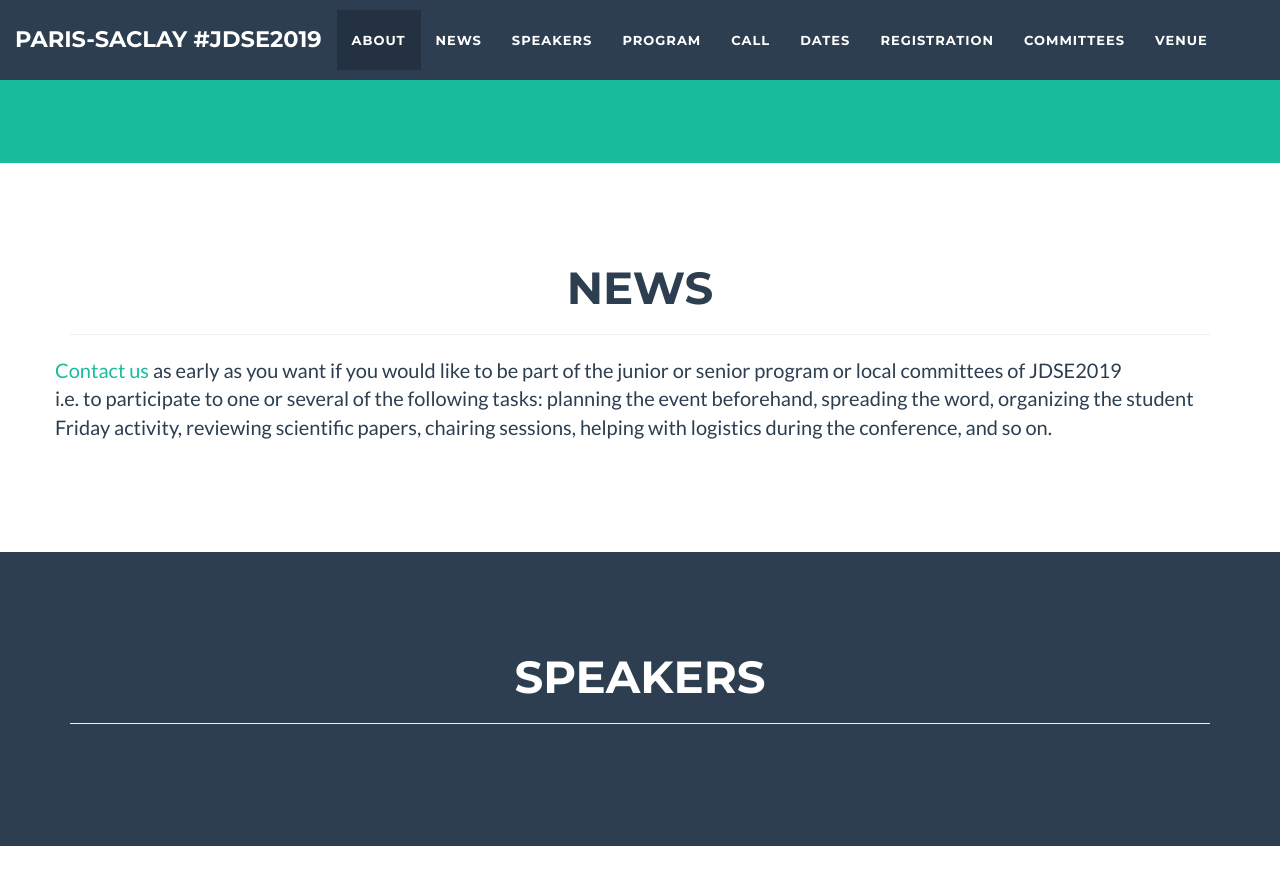
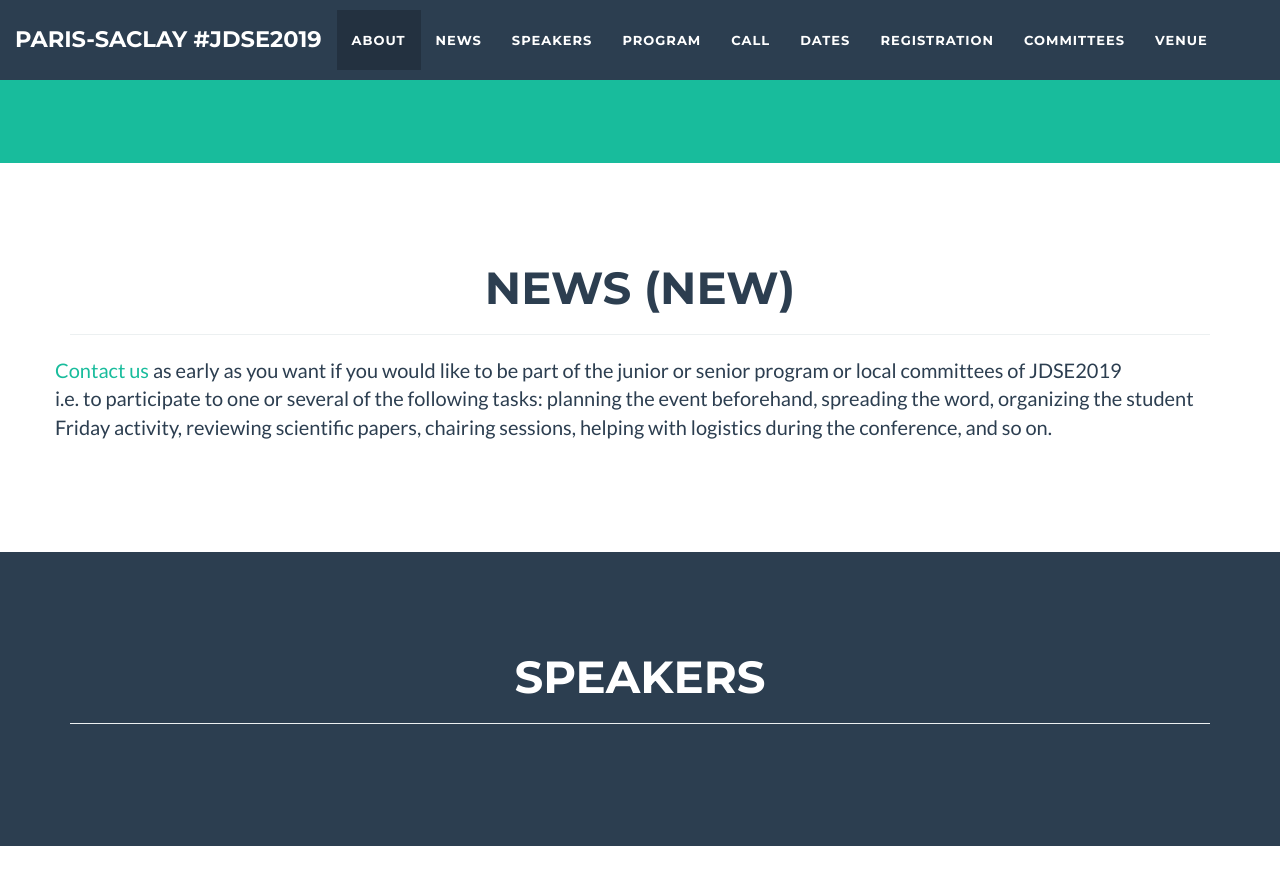
Before and after one commit to jdse-paris/jDSE2019, a Jekyll site: the page built from index.html, in a window 1280 px wide and 900 px high, scrolled down 1596 px. Shown: the top 885 px of the window. Built offline with Jekyll 4.4.1, drawn with Linux system fonts in a browser that asks for light colours.

Commit message:
Update news.html

```diff
--- a/_includes/news.html
+++ b/_includes/news.html
@@ -3,7 +3,7 @@
         <div class="container">
             <div class="row">
                 <div class="col-lg-12 text-center">
-                    <h2>News</h2>
+                    <h2>News (new)</h2>
                     <hr>
                 </div>
             </div>
```
